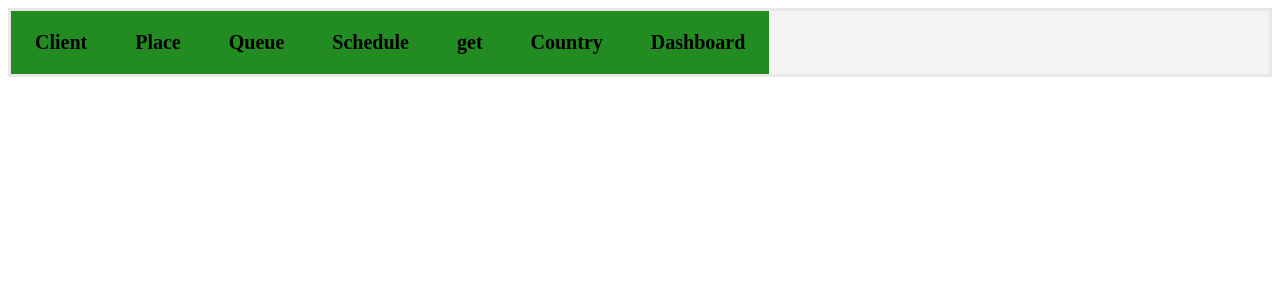
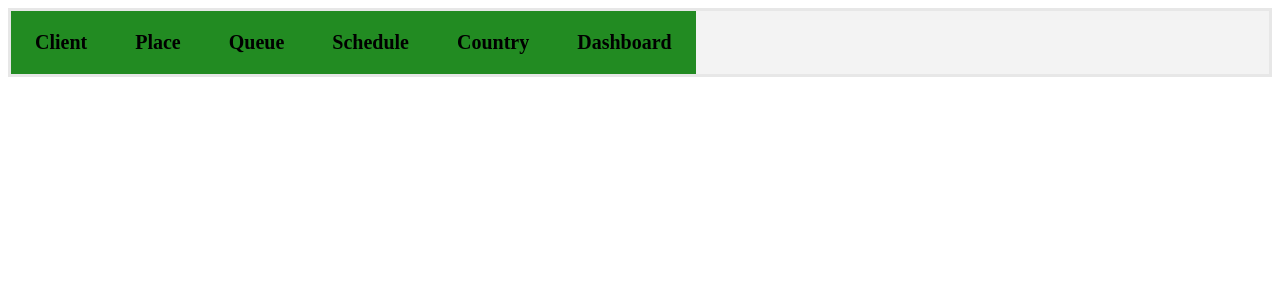
Before and after one commit to kbeziazychna2022/coursework, a Flask app: page / in a window 1280 px wide. Shown: the top 300 px of the page. Run offline with Flask 2, Linux system fonts and the light colour scheme.

Commit message:
'Deploy'

```diff
--- a/templates/main.html
+++ b/templates/main.html
@@ -47,8 +47,7 @@ li a {
     <li class="nav-item"><a class="nav-link" href="https://labwork21.herokuapp.com/Place">Place</a></li>
     <li class="nav-item"><a class="nav-link" href="https://labwork21.herokuapp.com/Queue">Queue</a></li>
     <li class="nav-item"><a class="nav-link" href="https://labwork21.herokuapp.com/Schedule">Schedule</a></li>
-      <li class="nav-item"><a class="nav-link" href="https://labwork21.herokuapp.com/get">get</a></li>
-      <li class="nav-item"><a class="nav-link" href="https://labwork21.herokuapp.com/insert">Country</a></li>
+      <li class="nav-item"><a class="nav-link" href="https://labwork21.herokuapp.com/get">Country</a></li>
 
     <li class="nav-item"><a class="nav-link" href="https://labwork21.herokuapp.com/plot">Dashboard</a></li>
   </ul>
```
